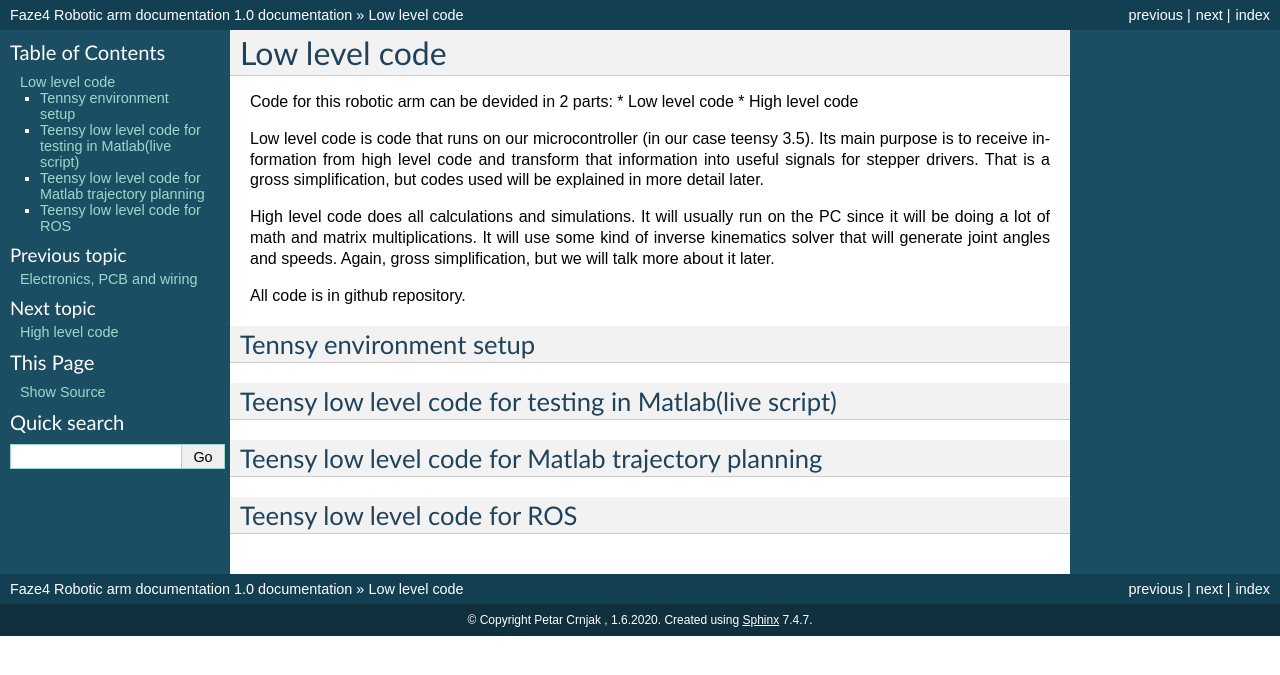
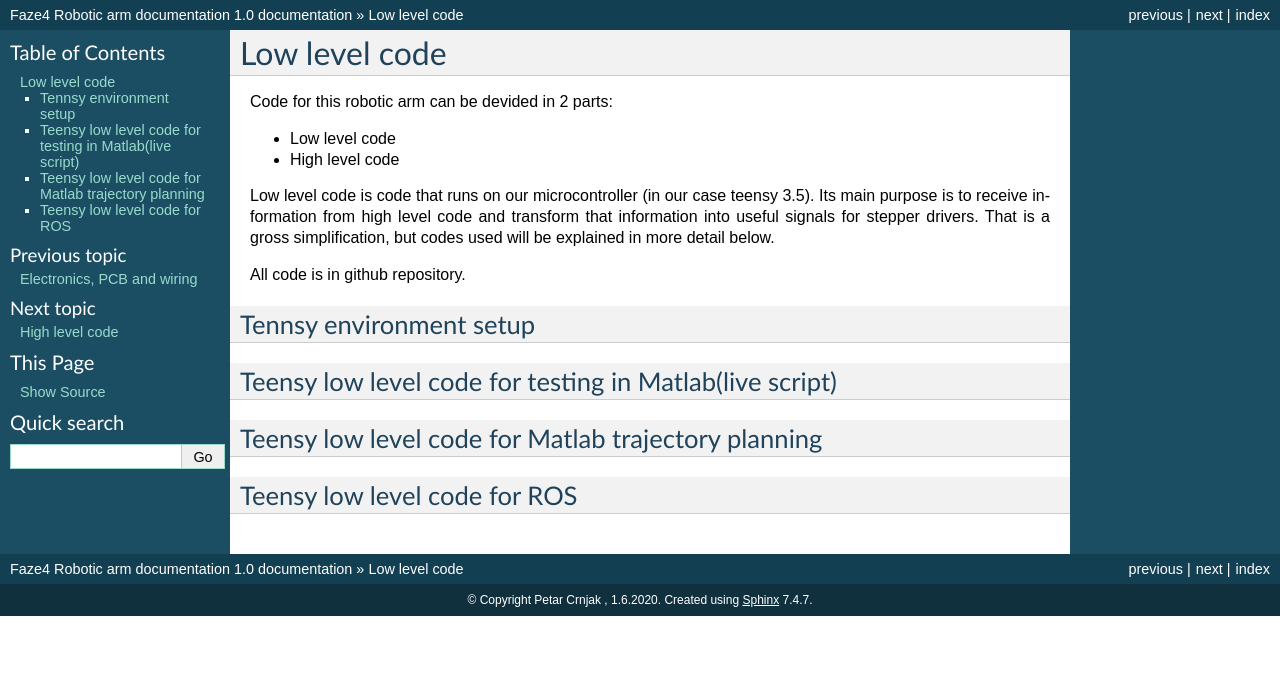
Before and after one commit to PCrnjak/Faze4-Robotic-arm, a Sphinx documentation site: the page built from docs/F_Code.rst, in a window 1280 px wide. Shown: the top 675 px of the page. Built offline with Sphinx 7.4.7, drawn with Linux system fonts in a browser that asks for light colours.

Commit message:
Update F_Code.rst

```diff
--- a/docs/F_Code.rst
+++ b/docs/F_Code.rst
@@ -6,17 +6,14 @@ Low level code
    :description lang=en: info about Code.
 
 Code for this robotic arm can be devided in 2 parts:
+
 * Low level code
 * High level code
 
 Low level code is code that runs on our microcontroller (in our case teensy 3.5).
 Its main purpose is to receive information from high level code and transform that information
 into useful signals for stepper drivers. That is a gross simplification, but codes used
-will be explained in more detail later.
-
-High level code does all calculations and simulations. It will usually run on the PC since it will be doing a lot of
-math and matrix multiplications. It will use some kind of inverse kinematics solver that will generate joint angles and speeds.
-Again, gross simplification, but we will talk more about it later.
+will be explained in more detail below.
 
 All code is in github repository.
 
```
